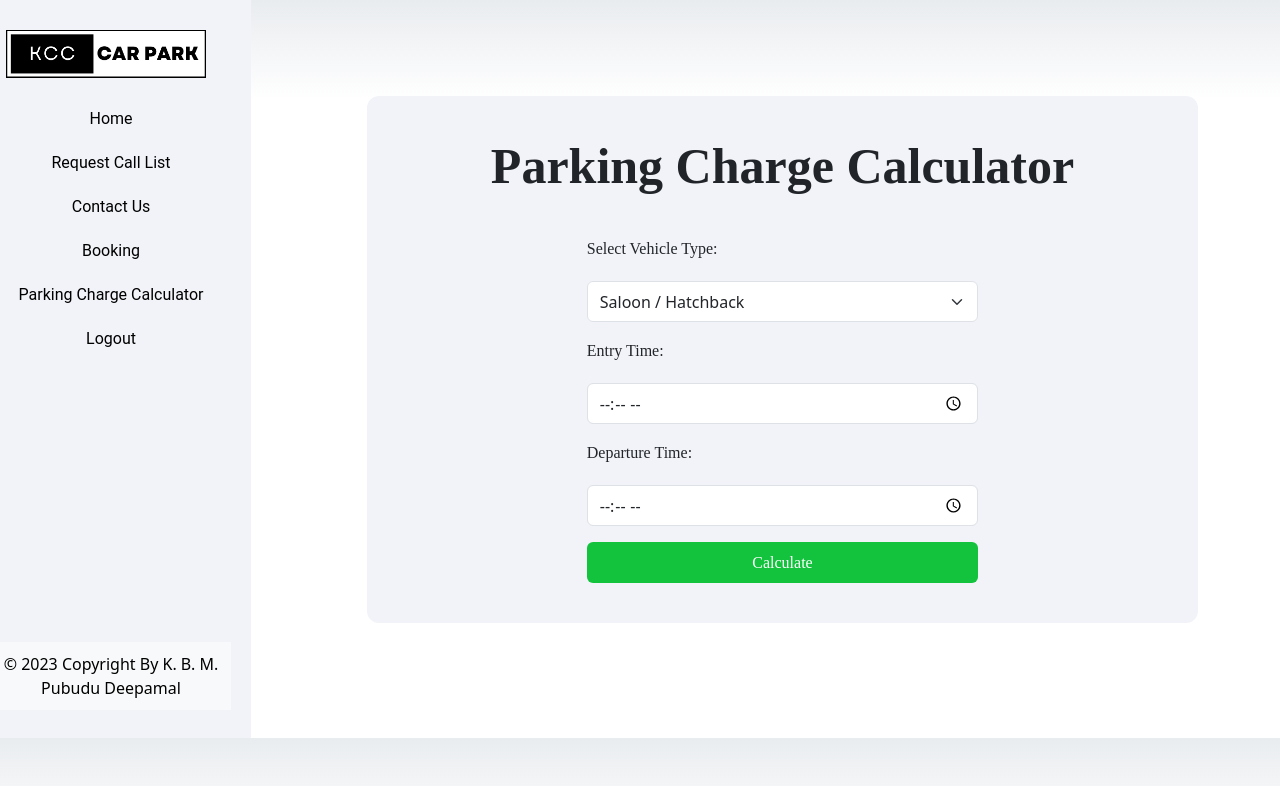
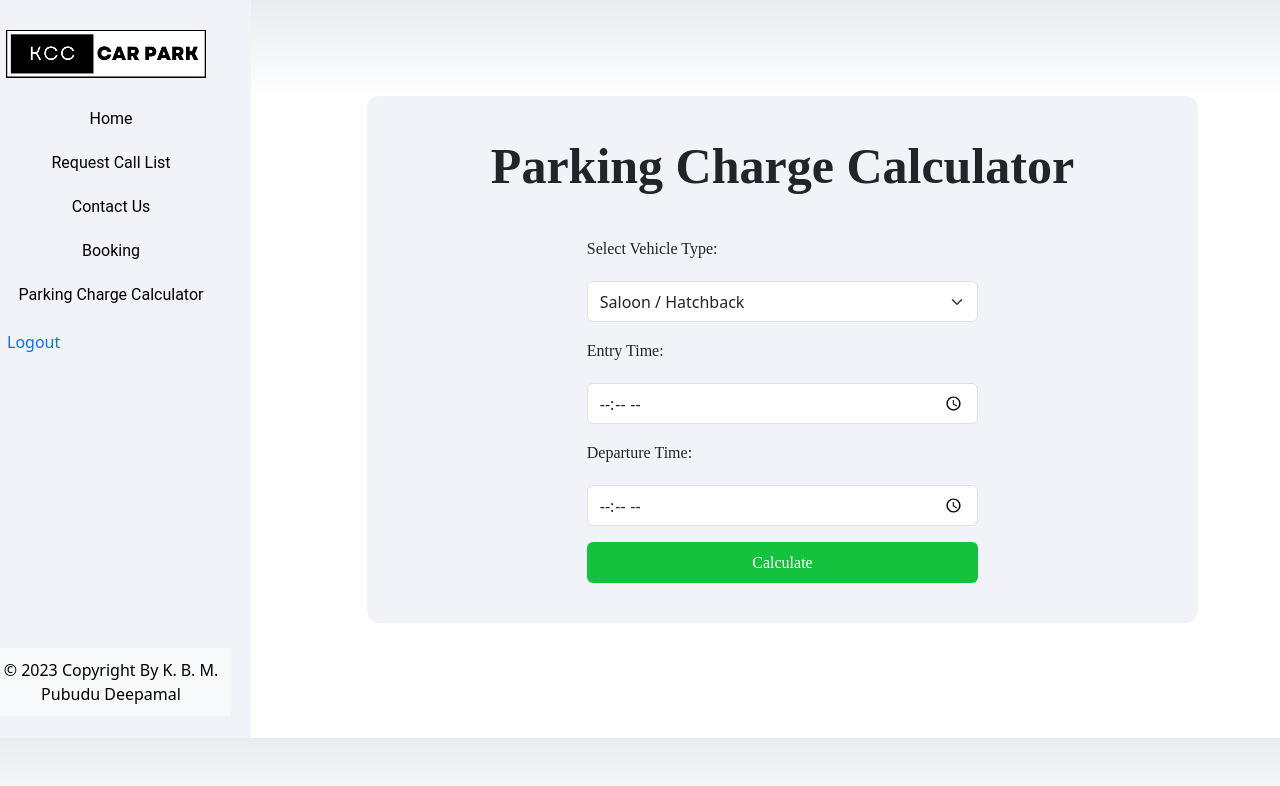
Before and after one commit to PubuduDeepamal/KCC, a React (Create React App) app: page /Admincostcal in a window 1280 px wide. Shown: the top 786 px of the page. Built offline with nearby package versions, Linux system fonts and the light colour scheme.

Commit message:
Update Dashboard.js

```diff
--- a/src/Components/Admin/Dashboard.js
+++ b/src/Components/Admin/Dashboard.js
@@ -2,7 +2,7 @@ import React from 'react';
 import 'bootstrap/dist/css/bootstrap.min.css';
 import '../../Css/Sidebar.css';
 import { Container, Row, Col } from 'react-bootstrap';
-import Costcal from '../../Components/Booking/Costcal'
+import Costcal from '../../Components/Booking/Costcal';
 
 const Dashboard = () => {
   const handleLogout = () => {
@@ -33,29 +33,29 @@ const Dashboard = () => {
                 </a>
               </li>
               <li className="nav-item">
-                <a className="nav-link" href="#">
+                <a className="nav-link" href="/request-call-list">
                   Request Call List
                 </a>
               </li>
               <li className="nav-item">
-                <a className="nav-link" href="#">
+                <a className="nav-link" href="/contact-us">
                   Contact Us
                 </a>
               </li>
               <li className="nav-item">
-                <a className="nav-link" href="#">
+                <a className="nav-link" href="/booking">
                   Booking
                 </a>
               </li>
               <li className="nav-item">
                 <a className="nav-link" href="/Admincostcal">
-                Parking Charge Calculator
+                  Parking Charge Calculator
                 </a>
               </li>
               <li className="nav-item">
-                <a className="nav-link" href="#" onClick={handleLogout}>
+                <button className="nav-link" onClick={handleLogout}>
                   Logout
-                </a>
+                </button>
               </li>
             </ul>
 
@@ -67,7 +67,7 @@ const Dashboard = () => {
 
         <Col md={9} className="contact-form">
           <br></br><br></br>
-                <Costcal/>
+          <Costcal />
         </Col>
       </Row>
     </Container>
```
